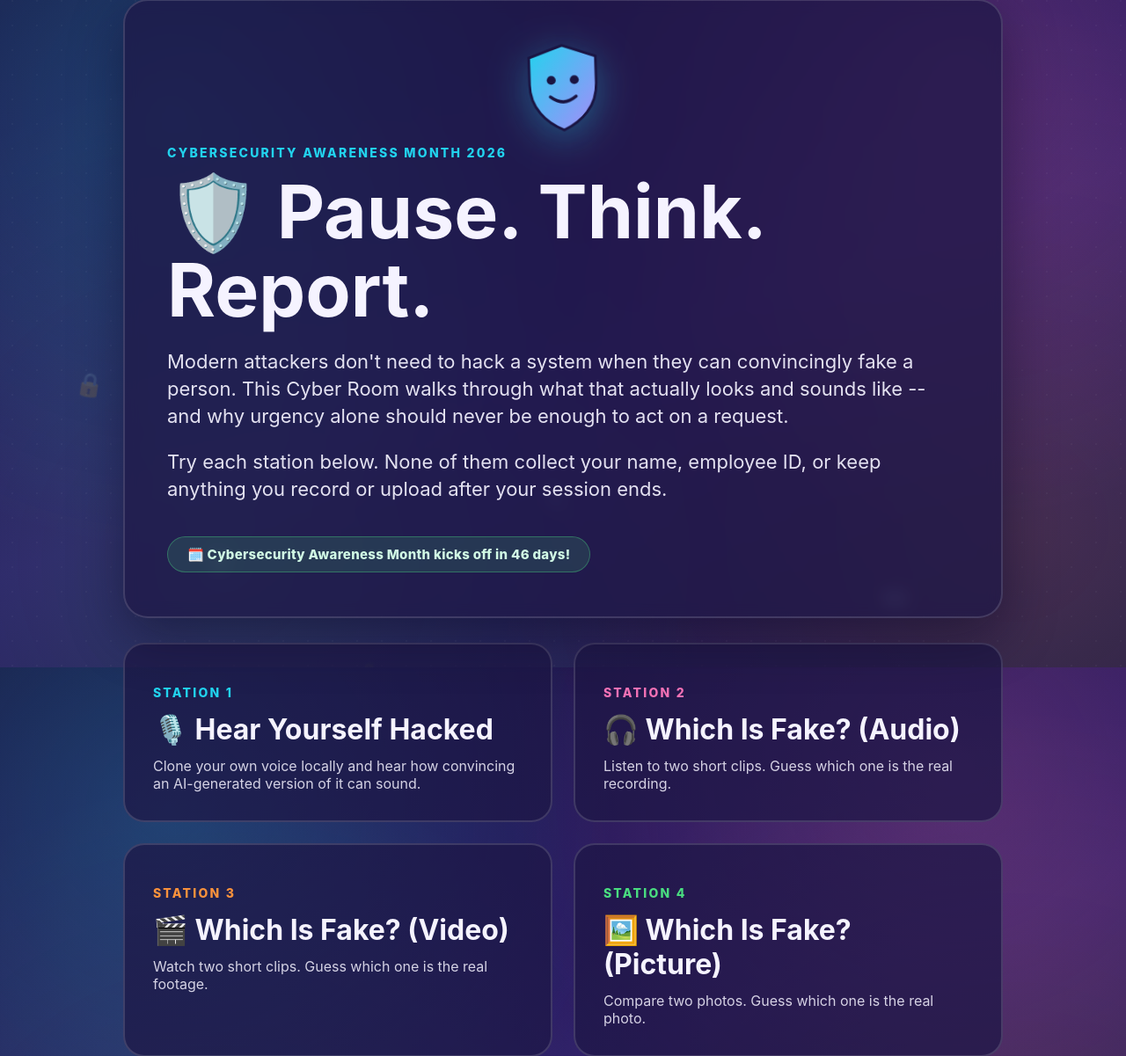
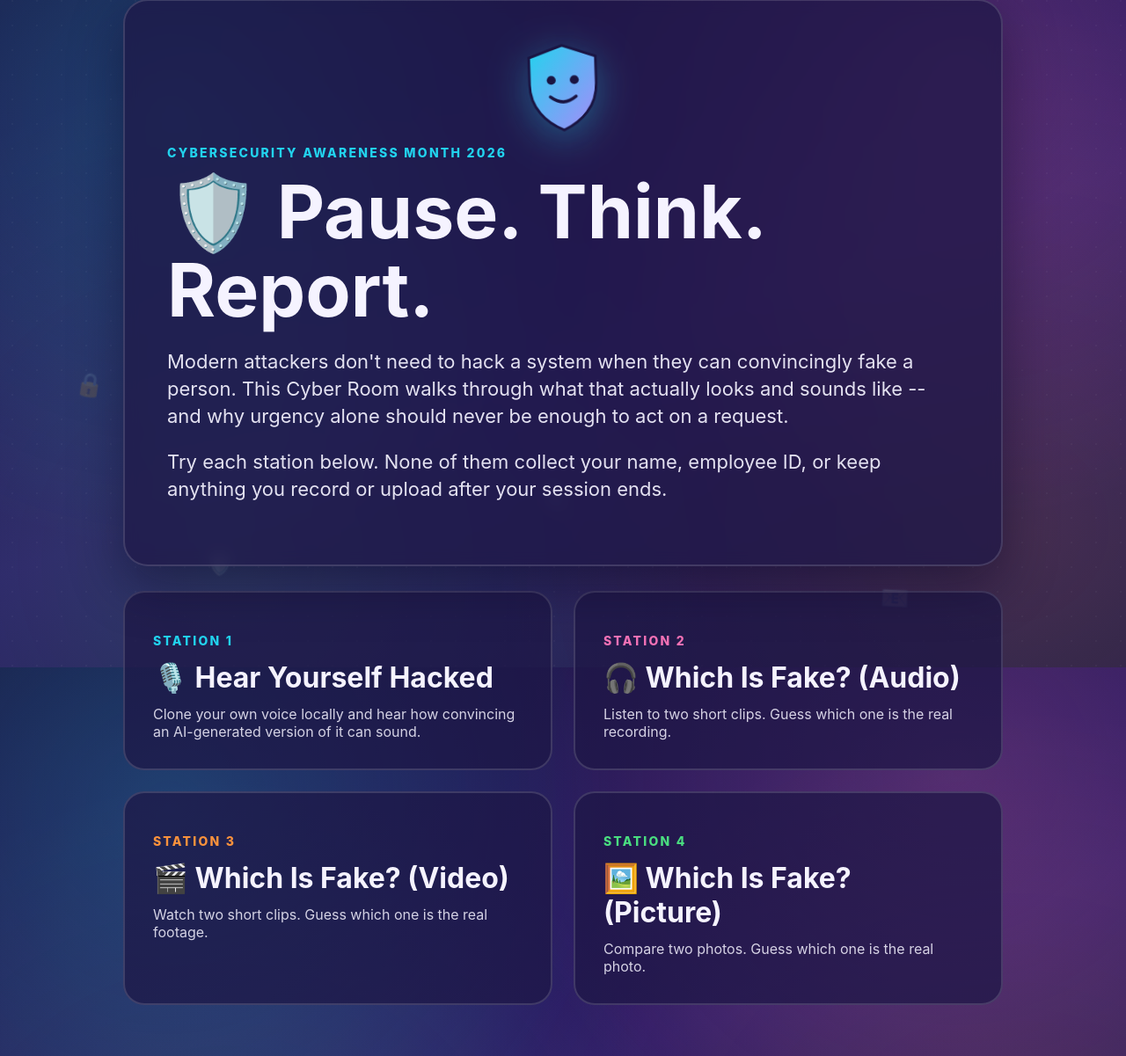
Before and after one commit to periadhityan/cybervoicestation-poc, a Flask app: page / in a window 1280 px wide. Shown: the part 41-1242 px from the top of the page at 88% size. Run offline with Flask 3, Linux system fonts and the light colour scheme; parts of the project's set-up code (start-up, migrations or seed data) failed here and were passed over.

Commit message:
Drop homepage kickoff countdown banner

```diff
--- a/app/static/style.css
+++ b/app/static/style.css
@@ -379,19 +379,6 @@ footer a:hover { text-decoration: underline; }
   50% { transform: translateY(-8px) rotate(2deg); }
 }
 
-.countdown-banner {
-  display: inline-block;
-  margin: 16px 0 2px;
-  padding: 10px 22px;
-  border-radius: 999px;
-  background: rgba(74, 222, 128, 0.14);
-  border: 1px solid rgba(74, 222, 128, 0.35);
-  font-weight: 800;
-  font-size: 15px;
-  letter-spacing: .02em;
-  color: #d1fae5;
-}
-
 .floaty-icons {
   position: fixed;
   inset: 0;
--- a/app/templates/home.html
+++ b/app/templates/home.html
@@ -44,7 +44,6 @@
         Try each station below. None of them collect your name, employee
         ID, or keep anything you record or upload after your session ends.
       </p>
-      <div class="countdown-banner" id="countdownBanner"></div>
     </section>
 
     <div class="hub-grid">
@@ -77,23 +76,5 @@
   <footer>
     Cybersecurity Awareness Month 2026 &middot; Pause. Think. Report.
   </footer>
-
-  <script>
-    (function () {
-      var el = document.getElementById('countdownBanner');
-      if (!el) return;
-      var target = new Date('2026-10-01T00:00:00');
-      var end = new Date('2026-11-01T00:00:00');
-      var now = new Date();
-      if (now < target) {
-        var days = Math.ceil((target - now) / 86400000);
-        el.textContent = '🗓️ Cybersecurity Awareness Month kicks off in ' + days + (days === 1 ? ' day!' : ' days!');
-      } else if (now < end) {
-        el.textContent = '🎉 Cybersecurity Awareness Month is live all October -- go play every station!';
-      } else {
-        el.textContent = '🛡️ Thanks for taking part in Cybersecurity Awareness Month 2026!';
-      }
-    })();
-  </script>
 </body>
 </html>
```
